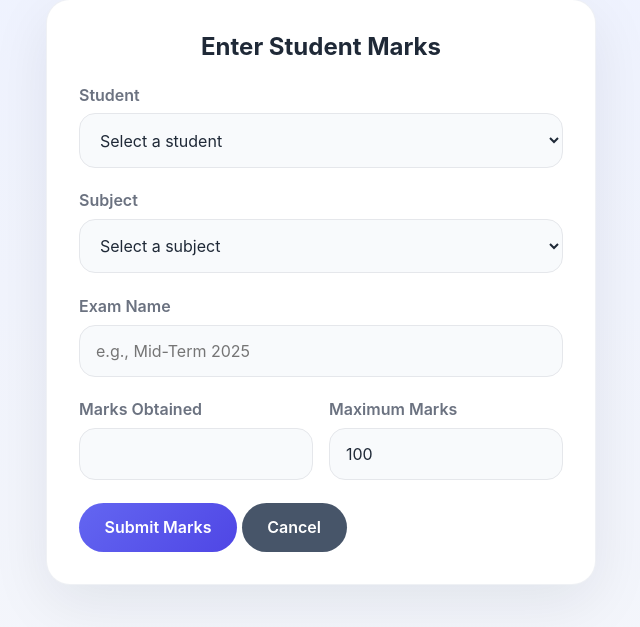
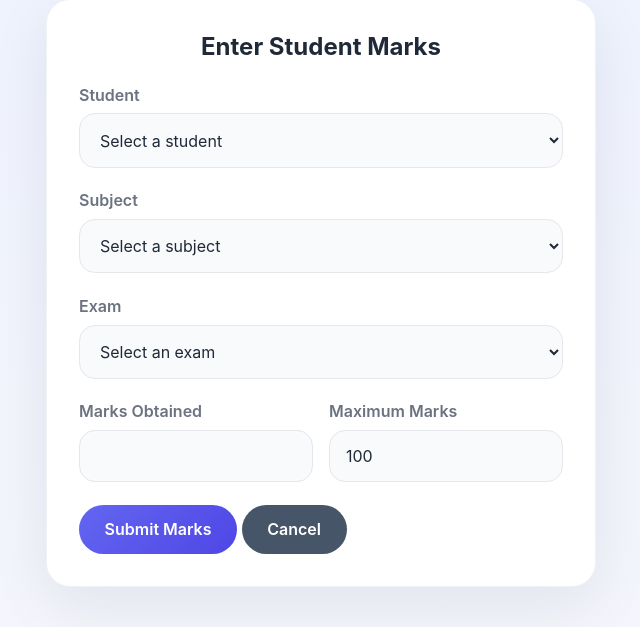
Before and after one commit to Krishna2006-eco/SAMS, a Flask app: page /teacher/enter-marks in a window 1280 px wide. Shown: the part 137-764 px from the top of the page, without its empty margins (319-959 px from the left). Run offline with Flask 3, Linux system fonts and the light colour scheme; the visitor is signed in with stand-in values (Sample User, id 1); data comes from the database, SQL or seed files in the repository.

Commit message:
change exam option

```diff
--- a/templates/enter_marks.html
+++ b/templates/enter_marks.html
@@ -27,9 +27,14 @@
         </div>
 
         <div class="form-group">
-            <label for="exam_name">Exam Name</label>
-            <input type="text" id="exam_name" name="exam_name"
-                   placeholder="e.g., Mid-Term 2025" required>
+            <label for="exam_name">Exam</label>
+            <select id="exam_name" name="exam_name" required>
+                <option value="">Select an exam</option>
+                <option value="Class Test 01">Class Test 01</option>
+                <option value="Class Test 02">Class Test 02</option>
+                <option value="Internal Examination">Internal Examination</option>
+                <option value="End Semester Examination">End Semester Examination</option>
+            </select>
         </div>
 
         <div class="form-row">
```
